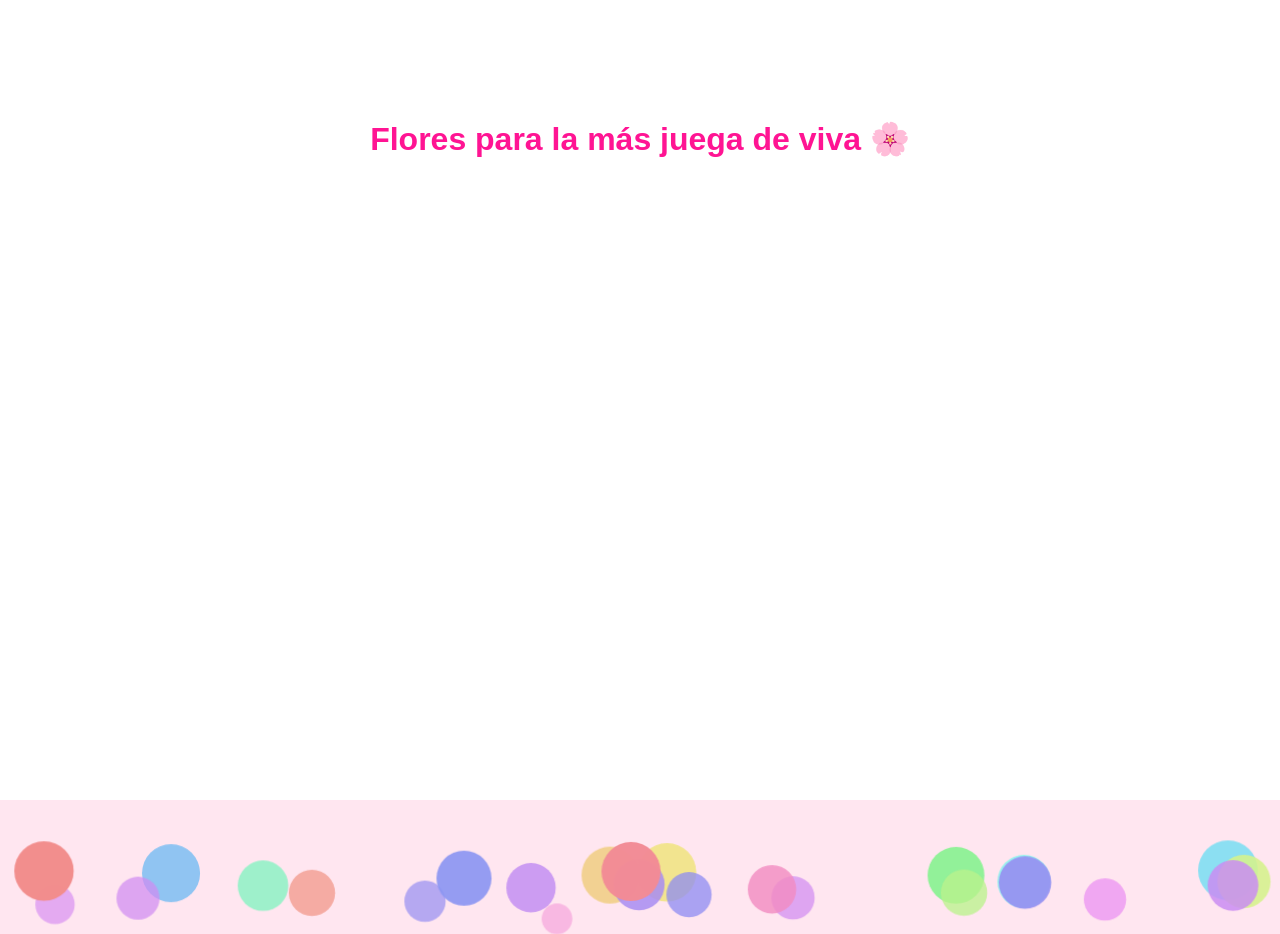
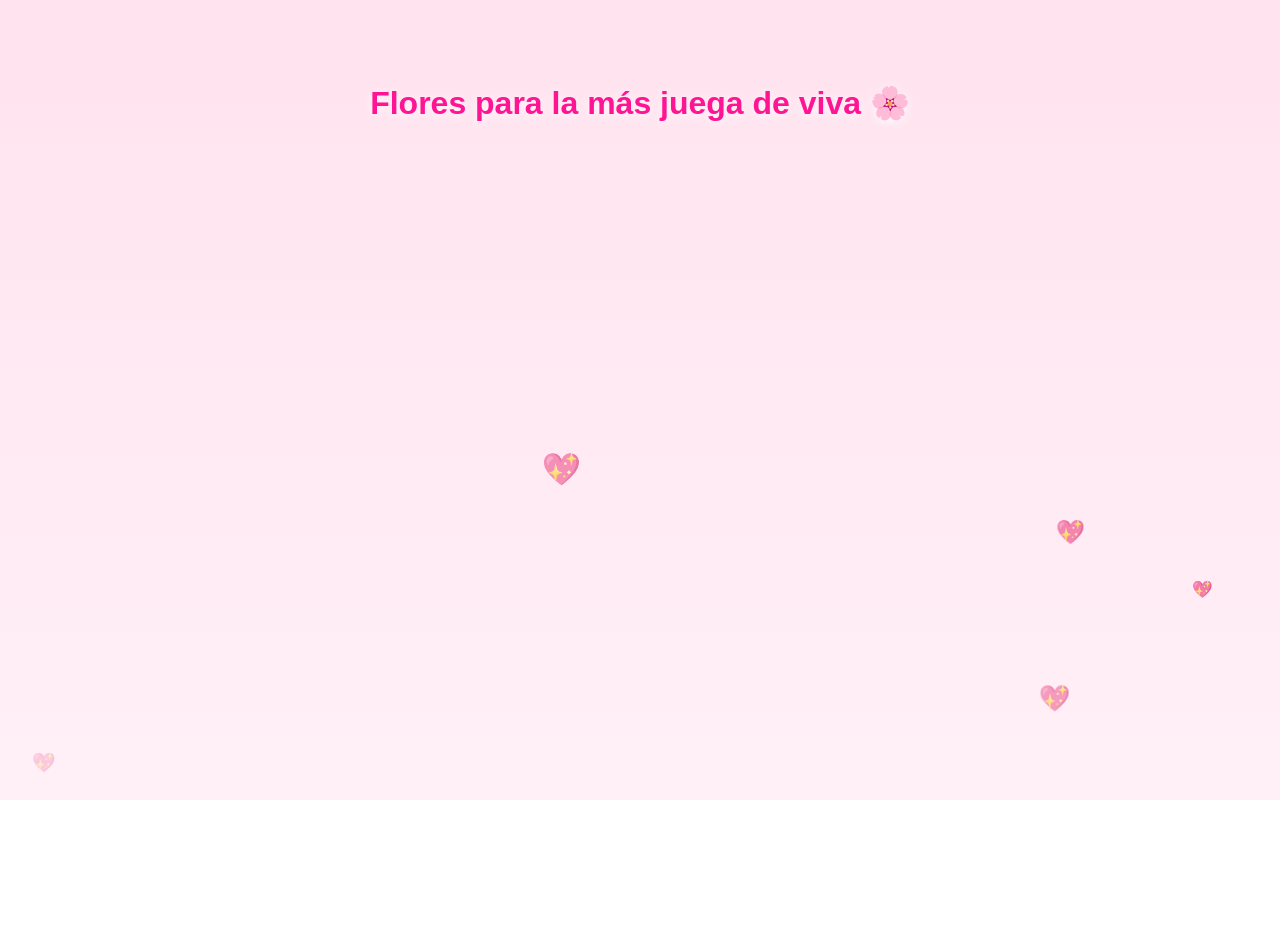
Before and after one commit to AndreyRuRo2804/mer, a plain HTML site: page index.html in a window 1280 px wide. Both pictures are taken after a click on the button "Sí". After the commit the page ends 800 px from the top, so only its background shows below. Drawn offline with Linux system fonts and the light colour scheme.

Commit message:
Update index.html

```diff
--- a/index.html
+++ b/index.html
@@ -1,93 +1,234 @@
 <!DOCTYPE html>
 <html lang="es">
 <head>
-<meta charset="UTF-8">
-<meta name="viewport" content="width=device-width, initial-scale=1.0">
+<meta charset="UTF-8" />
+<meta name="viewport" content="width=device-width, initial-scale=1.0"/>
+
 <title>Merling 🌸</title>
 
 <style>
 
+*{
+    margin:0;
+    padding:0;
+    box-sizing:border-box;
+}
+
 body{
-    margin:0;
+    width:100%;
     height:100vh;
     overflow:hidden;
+    font-family:Arial, sans-serif;
+    background:linear-gradient(to bottom, #ffd6e7, #fff0f6);
     display:flex;
     justify-content:center;
     align-items:center;
-    background:#ffe6f0;
-    font-family:Arial, sans-serif;
+    position:relative;
 }
 
-#contenedor{
+/* Pantalla principal */
+
+#inicio{
     text-align:center;
+    padding:20px;
+    z-index:10;
 }
 
 h1{
     color:#ff1493;
     font-size:2rem;
+    margin-bottom:40px;
+    text-shadow:0 2px 8px rgba(0,0,0,0.1);
 }
 
+/* Botones */
+
 .botones{
-    margin-top:20px;
     position:relative;
+    width:300px;
+    height:180px;
+    margin:auto;
 }
 
 button{
-    padding:12px 25px;
     border:none;
-    border-radius:10px;
-    font-size:18px;
+    border-radius:14px;
+    padding:14px 28px;
+    font-size:20px;
     cursor:pointer;
-    margin:10px;
     transition:0.2s;
+    box-shadow:0 4px 10px rgba(0,0,0,0.15);
 }
 
 #si{
-    background:#ff69b4;
+    background:#ff4fa3;
     color:white;
+    position:relative;
+    z-index:5;
+}
+
+#si:active{
+    transform:scale(0.95);
 }
 
 #no{
-    background:#ddd;
+    background:white;
+    color:#444;
     position:absolute;
+    left:180px;
+    top:0;
+    z-index:6;
 }
 
-#flores{
-    display:none;
+/* Pantalla flores */
+
+#escenaFlores{
     position:absolute;
     inset:0;
-    background:white;
+    overflow:hidden;
+    display:none;
+    background:linear-gradient(to top, #fff0f7, #ffe3ef);
 }
 
-.mensaje{
+/* Texto final */
+
+#mensajeFinal{
     position:absolute;
-    top:15%;
+    top:8%;
     width:100%;
     text-align:center;
     font-size:2rem;
+    font-weight:bold;
     color:#ff1493;
-    font-weight:bold;
+    z-index:50;
+    padding:20px;
+    text-shadow:0 2px 10px rgba(255,255,255,0.8);
 }
+
+/* Flores */
 
 .flor{
     position:absolute;
-    bottom:-100px;
-    width:60px;
-    height:60px;
+    bottom:-150px;
+    width:80px;
+    height:80px;
+    transform-origin:center bottom;
+    animation:subir 4s ease forwards;
+}
+
+/* Tallo */
+
+.tallo{
+    position:absolute;
+    width:8px;
+    height:0;
+    background:#2e8b57;
+    left:50%;
+    transform:translateX(-50%);
+    bottom:0;
+    border-radius:20px;
+    animation:crecerTallo 1.2s ease forwards;
+}
+
+/* Centro flor */
+
+.centro{
+    position:absolute;
+    width:24px;
+    height:24px;
+    background:#ffd700;
+    border-radius:50%;
+    left:50%;
+    top:8px;
+    transform:translateX(-50%) scale(0);
+    z-index:5;
+    animation:aparecerCentro 0.5s ease forwards;
+    animation-delay:1.1s;
+}
+
+/* Petalos */
+
+.petalo{
+    position:absolute;
+    width:26px;
+    height:40px;
     background:pink;
     border-radius:50%;
-    animation:crecer 3s forwards;
+    left:50%;
+    top:0;
+    transform-origin:center 50px;
+    opacity:0;
+    animation:abrirPetalos 0.7s ease forwards;
+    animation-delay:1.3s;
 }
 
-@keyframes crecer{
-    0%{
-        transform:translateY(100px) scale(0);
+/* Animaciones */
+
+@keyframes crecerTallo{
+    from{
+        height:0;
+    }
+
+    to{
+        height:130px;
+    }
+}
+
+@keyframes abrirPetalos{
+    from{
+        opacity:0;
+        transform:translateX(-50%) scale(0);
+    }
+
+    to{
+        opacity:1;
+    }
+}
+
+@keyframes aparecerCentro{
+    from{
+        transform:translateX(-50%) scale(0);
+    }
+
+    to{
+        transform:translateX(-50%) scale(1);
+    }
+}
+
+@keyframes subir{
+    from{
+        transform:translateY(120px);
         opacity:0;
     }
 
-    100%{
-        transform:translateY(0px) scale(1);
+    to{
+        transform:translateY(0);
         opacity:1;
+    }
+}
+
+/* Corazones flotando */
+
+.corazon{
+    position:absolute;
+    font-size:24px;
+    animation:flotar 6s linear infinite;
+    opacity:0.7;
+}
+
+@keyframes flotar{
+    from{
+        transform:translateY(100vh) scale(0.5);
+        opacity:0;
+    }
+
+    20%{
+        opacity:0.8;
+    }
+
+    to{
+        transform:translateY(-120px) scale(1.2);
+        opacity:0;
     }
 }
 
@@ -96,7 +237,7 @@ button{
 
 <body>
 
-<div id="contenedor">
+<div id="inicio">
 
     <h1>¿Merling es juega de viva? 😌</h1>
 
@@ -107,9 +248,9 @@ button{
 
 </div>
 
-<div id="flores">
+<div id="escenaFlores">
 
-    <div class="mensaje">
+    <div id="mensajeFinal">
         Flores para la más juega de viva 🌸
     </div>
 
@@ -119,40 +260,139 @@ button{
 
 const botonNo = document.getElementById("no");
 const botonSi = document.getElementById("si");
-const flores = document.getElementById("flores");
-const contenedor = document.getElementById("contenedor");
 
-botonNo.addEventListener("mouseover", () => {
+const inicio = document.getElementById("inicio");
+const escenaFlores = document.getElementById("escenaFlores");
 
-    const x = Math.random() * (window.innerWidth - 100);
-    const y = Math.random() * (window.innerHeight - 100);
+/* =========================
+   BOTON NO PARA TELEFONO
+========================= */
 
-    botonNo.style.left = `${x}px`;
-    botonNo.style.top = `${y}px`;
+function moverBoton(){
+
+    const margen = 20;
+
+    const maxX = window.innerWidth - botonNo.offsetWidth - margen;
+    const maxY = window.innerHeight - botonNo.offsetHeight - margen;
+
+    const x = Math.random() * maxX;
+    const y = Math.random() * maxY;
+
+    botonNo.style.left = x + "px";
+    botonNo.style.top = y + "px";
+}
+
+/* Desktop */
+
+botonNo.addEventListener("mouseenter", moverBoton);
+
+/* Telefono */
+
+botonNo.addEventListener("touchstart", function(e){
+
+    e.preventDefault();
+    moverBoton();
 
 });
 
+/* =========================
+   CLICK EN SI
+========================= */
+
 botonSi.addEventListener("click", () => {
 
-    contenedor.style.display = "none";
-    flores.style.display = "block";
+    inicio.style.display = "none";
+    escenaFlores.style.display = "block";
 
-    for(let i=0; i<25; i++){
+    crearFlores();
+    crearCorazones();
+
+});
+
+/* =========================
+   CREAR FLORES
+========================= */
+
+function crearFlores(){
+
+    for(let i = 0; i < 18; i++){
 
         const flor = document.createElement("div");
         flor.classList.add("flor");
 
-        flor.style.left = Math.random() * 100 + "%";
-        flor.style.background =
-            `hsl(${Math.random()*360}, 80%, 75%)`;
+        flor.style.left =
+            Math.random() * 90 + "%";
 
         flor.style.animationDelay =
-            Math.random() * 2 + "s";
+            Math.random() * 1.5 + "s";
 
-        flores.appendChild(flor);
+        /* Tallo */
+
+        const tallo = document.createElement("div");
+        tallo.classList.add("tallo");
+
+        /* Centro */
+
+        const centro = document.createElement("div");
+        centro.classList.add("centro");
+
+        /* Petalos */
+
+        for(let p = 0; p < 8; p++){
+
+            const petalo =
+                document.createElement("div");
+
+            petalo.classList.add("petalo");
+
+            petalo.style.transform =
+                `translateX(-50%) rotate(${p*45}deg)`;
+
+            petalo.style.background =
+                `hsl(${Math.random()*360}, 85%, 75%)`;
+
+            flor.appendChild(petalo);
+        }
+
+        flor.appendChild(tallo);
+        flor.appendChild(centro);
+
+        escenaFlores.appendChild(flor);
     }
+}
 
-});
+/* =========================
+   CORAZONES
+========================= */
+
+function crearCorazones(){
+
+    setInterval(() => {
+
+        const corazon =
+            document.createElement("div");
+
+        corazon.classList.add("corazon");
+
+        corazon.innerHTML = "💖";
+
+        corazon.style.left =
+            Math.random() * 100 + "%";
+
+        corazon.style.animationDuration =
+            (4 + Math.random()*3) + "s";
+
+        corazon.style.fontSize =
+            (20 + Math.random()*25) + "px";
+
+        escenaFlores.appendChild(corazon);
+
+        setTimeout(() => {
+            corazon.remove();
+        }, 7000);
+
+    }, 500);
+}
 
 </script>
 
```
